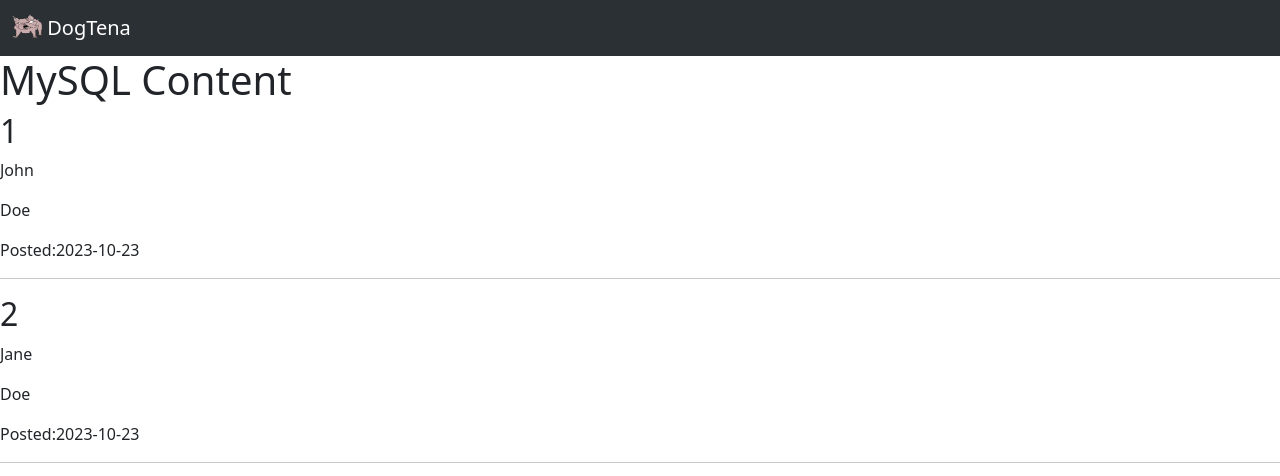
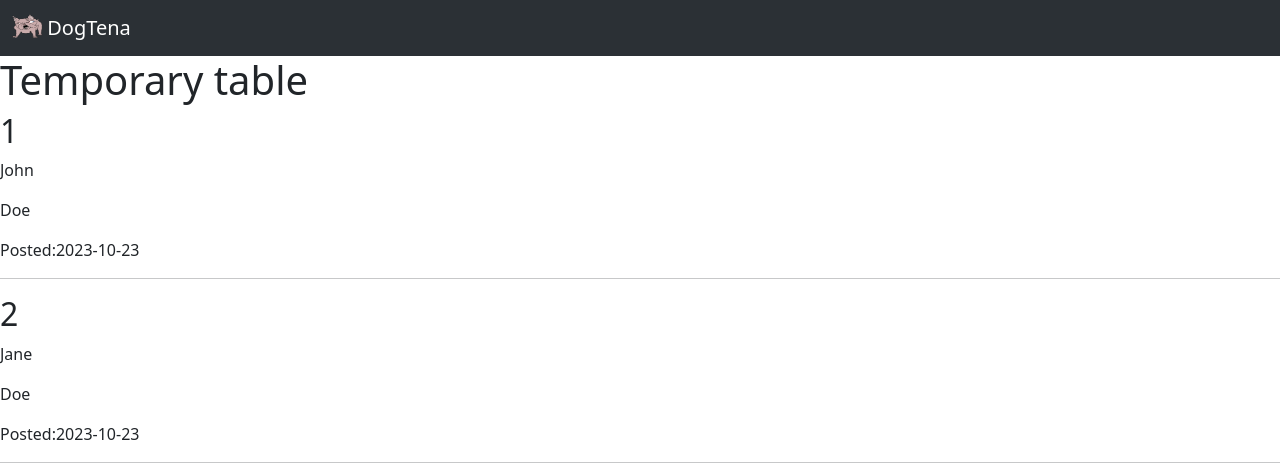
Before and after one commit to Kaelirk/WebAppProject, a PHP site: page / in a window 1280 px wide. Shown: the top 476 px of the page. Run offline with PHP 8.4, Linux system fonts and the light colour scheme; data comes from the database, SQL or seed files in the repository; data that the repository does not hold is empty.

Commit message:
updated temporary table name

```diff
--- a/index.php
+++ b/index.php
@@ -17,7 +17,7 @@ $connect = mysqli_connect("db","lamp_docker","password","lamp_docker");
 $query = 'select * from test_table';
 $result = mysqli_query($connect, $query);
 
-echo '<h1>MySQL Content</h1>';
+echo '<h1>Temporary table</h1>';
 
 while($record = mysqli_fetch_assoc($result)){
     echo '<h2>'.$record['id'].'</h2>';
```
